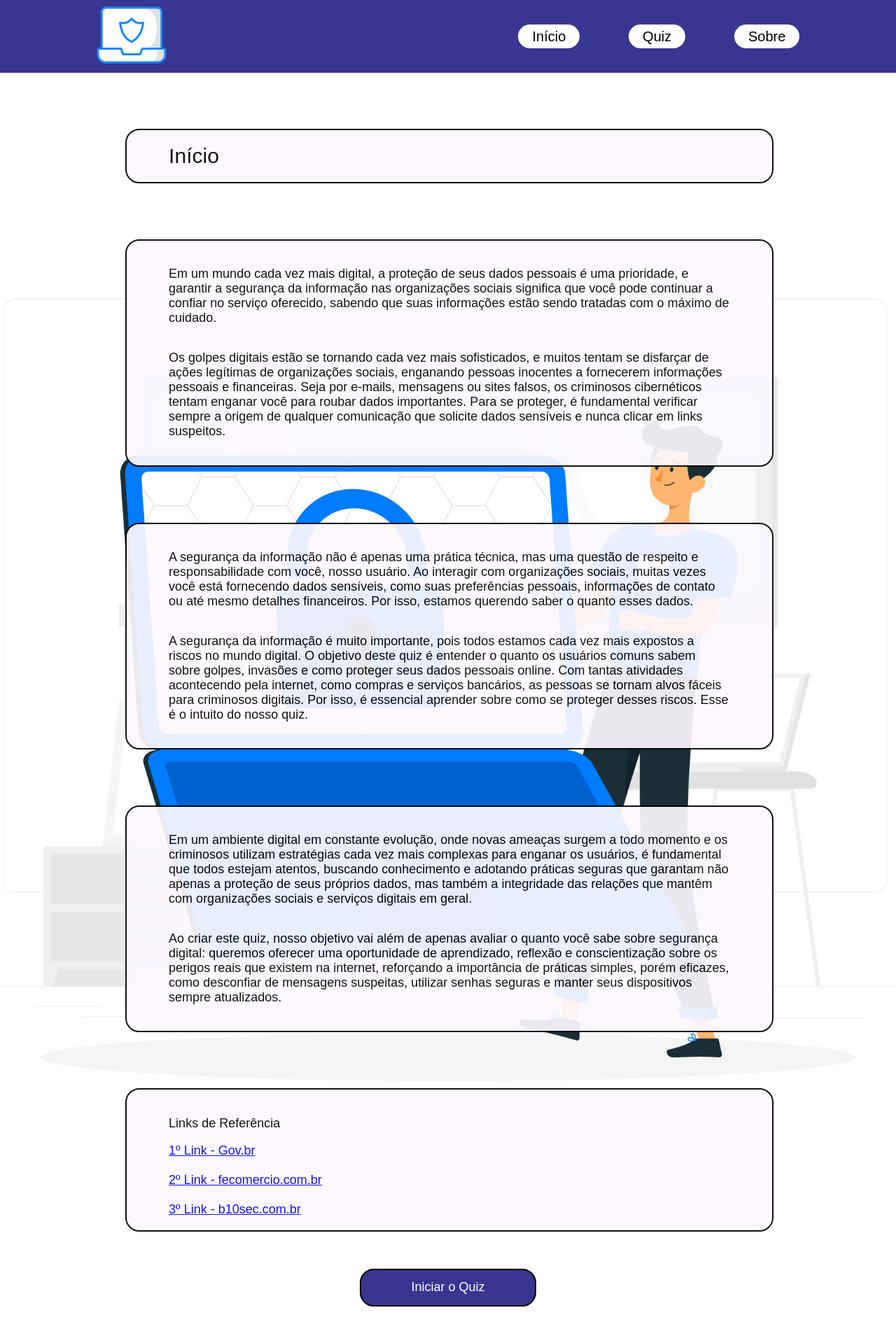
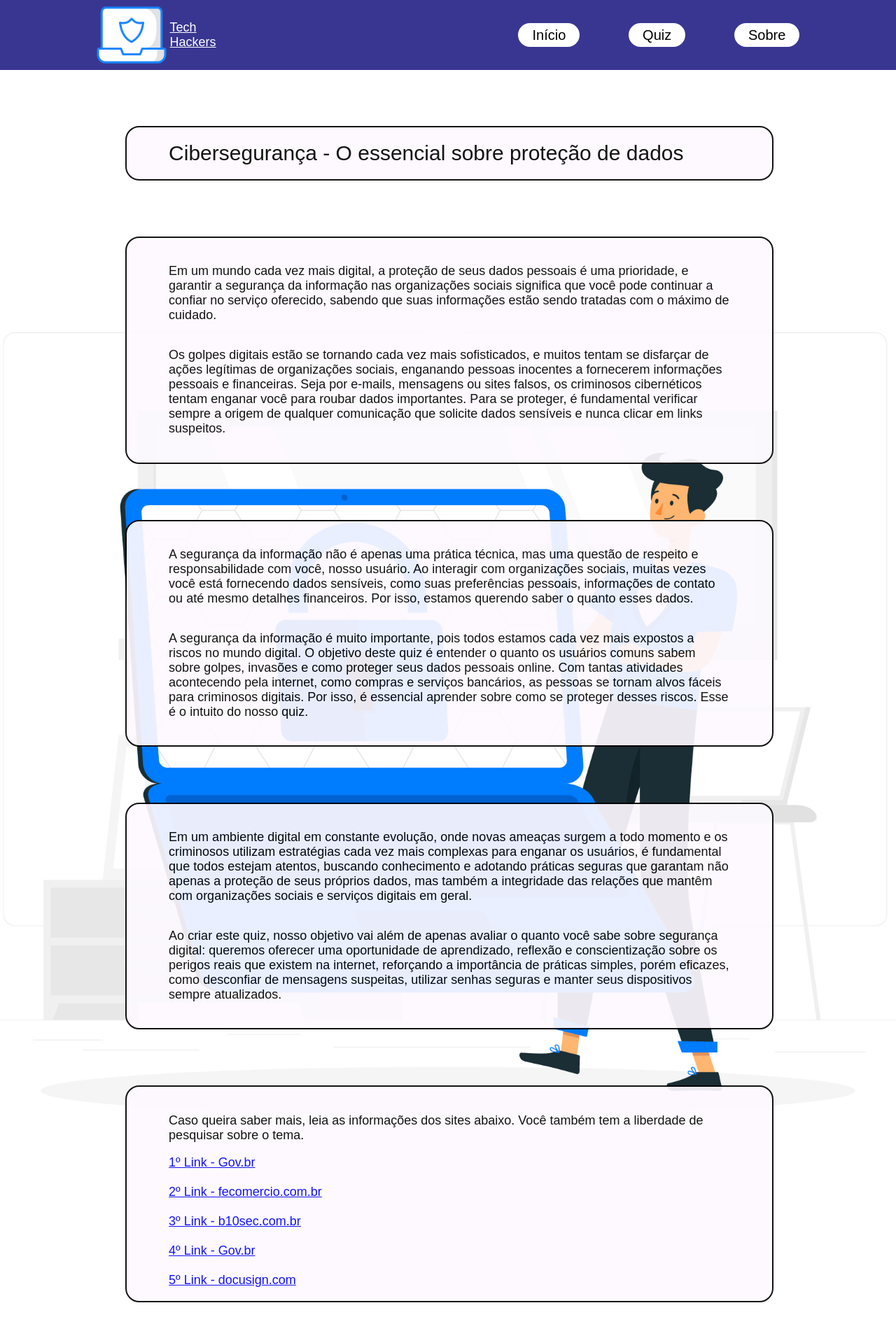
Before and after one commit to Robert-025/Pex-UniDrummond-5, a React (Create React App) app: page / in a window 1280 px wide. Shown: the top 1912 px of the page at 70% size. Built offline with nearby package versions, Linux system fonts and the light colour scheme.

Commit message:
Adicionado alteração do titulo da homepage e alteração do logo

```diff
--- a/src/components/App.js
+++ b/src/components/App.js
@@ -19,7 +19,7 @@ export default function App() {
         <div className="content">
           <div className="conteudo-titulo">
             <div className="titulo">
-              <h1>Início</h1>
+              <h1>Cibersegurança - O essencial sobre proteção de dados</h1>
             </div>
           </div>
           <div className="conteudo-dados">
@@ -54,18 +54,22 @@ export default function App() {
           </div>
           <div className="conteudo-dados">
             <div className="frases">
-              <p>
-                Links de Referência
-              </p>
+              <p>Caso queira saber mais, leia as informações dos sites abaixo. Você também tem a liberdade de pesquisar sobre o tema.</p>
               <Link className='linkedin'
                 to="https://b10sec.com/br/importancia-da-conscientizacao-do-usuario-em-seguranca-cibernetica/">
-                1º Link - Gov.br <br/><br/></Link>
+                1º Link - Gov.br <br /><br /></Link>
               <Link className='linkedin'
                 to="https://www.fecomercio.com.br/noticia/saiba-como-se-proteger-de-golpes-virtuais">
-                2º Link - fecomercio.com.br <br/><br/></Link>
+                2º Link - fecomercio.com.br <br /><br /></Link>
               <Link className='linkedin'
                 to="https://www.gov.br/esporte/pt-br/acesso-a-informacao/lgpd">
-                3º Link - b10sec.com.br</Link>
+                3º Link - b10sec.com.br <br /><br /></Link>
+              <Link className='linkedin'
+                to="https://www.gov.br/anatel/pt-br/assuntos/dicas-contra-fraudes">
+                4º Link - Gov.br <br /><br /></Link>
+              <Link className='linkedin'
+                to="https://www.docusign.com/pt-br/blog/seguranca-da-informacao">
+                5º Link - docusign.com</Link>
             </div>
           </div>
           <div className="espaco-botao">
--- a/src/components/Header.js
+++ b/src/components/Header.js
@@ -7,6 +7,7 @@ export default function Header() {
             <div className="content-cabecalho">
                 <div className="esquerdo-header">
                     <img src={Logo} alt="Logo do site" />
+                    <p>Tech<br />Hackers</p>
                 </div>
                 <div className="direito-header">
                     <nav className="links-cabecalho">
--- a/src/styles/App.css
+++ b/src/styles/App.css
@@ -26,9 +26,22 @@ header {
   justify-content: space-between;
 }
 
+.esquerdo-header {
+  display: flex;
+}
+
 .esquerdo-header img {
   width: 100px;
   height: 100px;
+}
+
+.esquerdo-header p {
+  font-size: 18px;
+  color: #fff;
+  align-self: center;
+  justify-self: center;
+  padding: 5px;
+  text-decoration: underline;
 }
 
 .direito-header {
```
